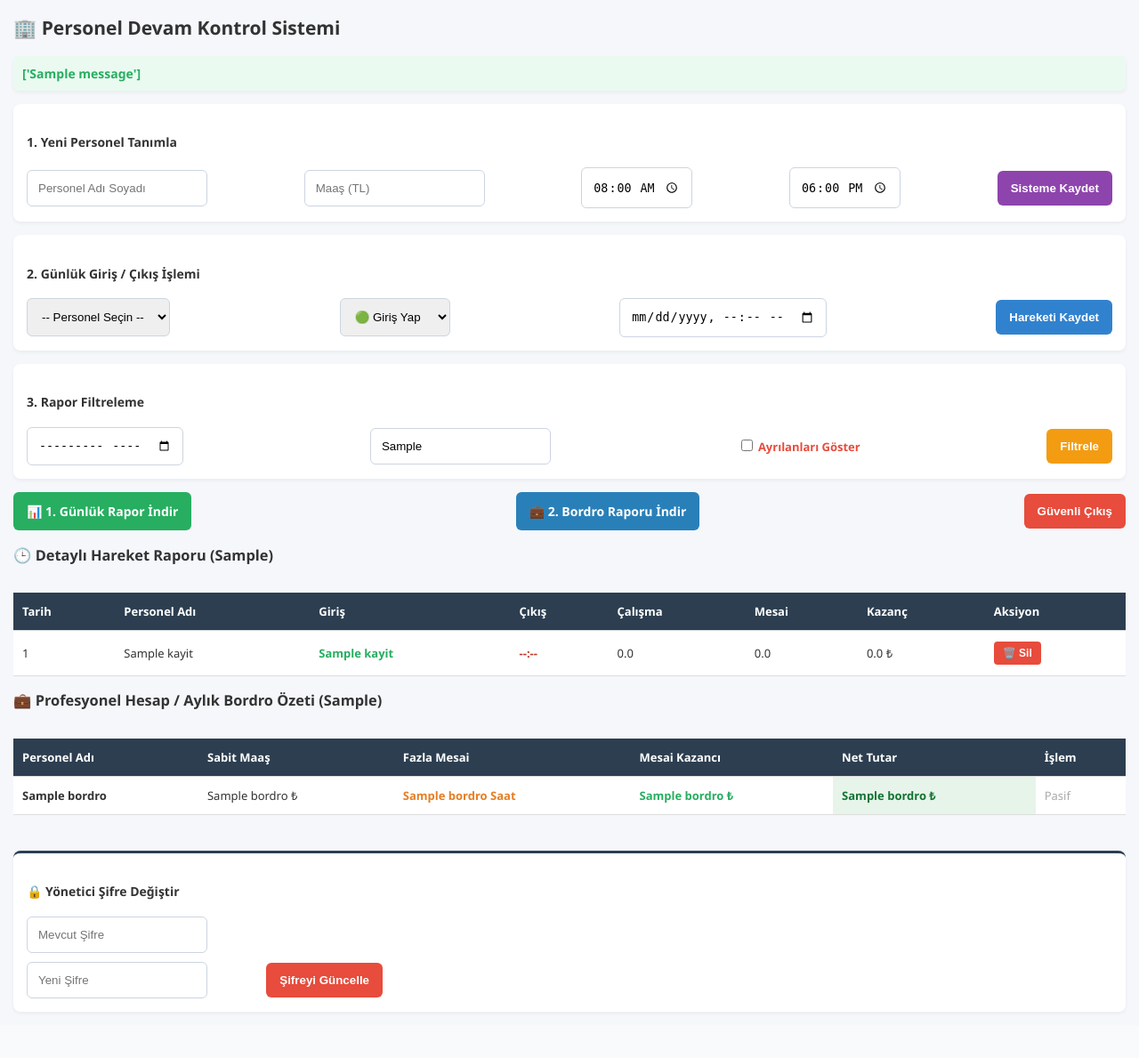
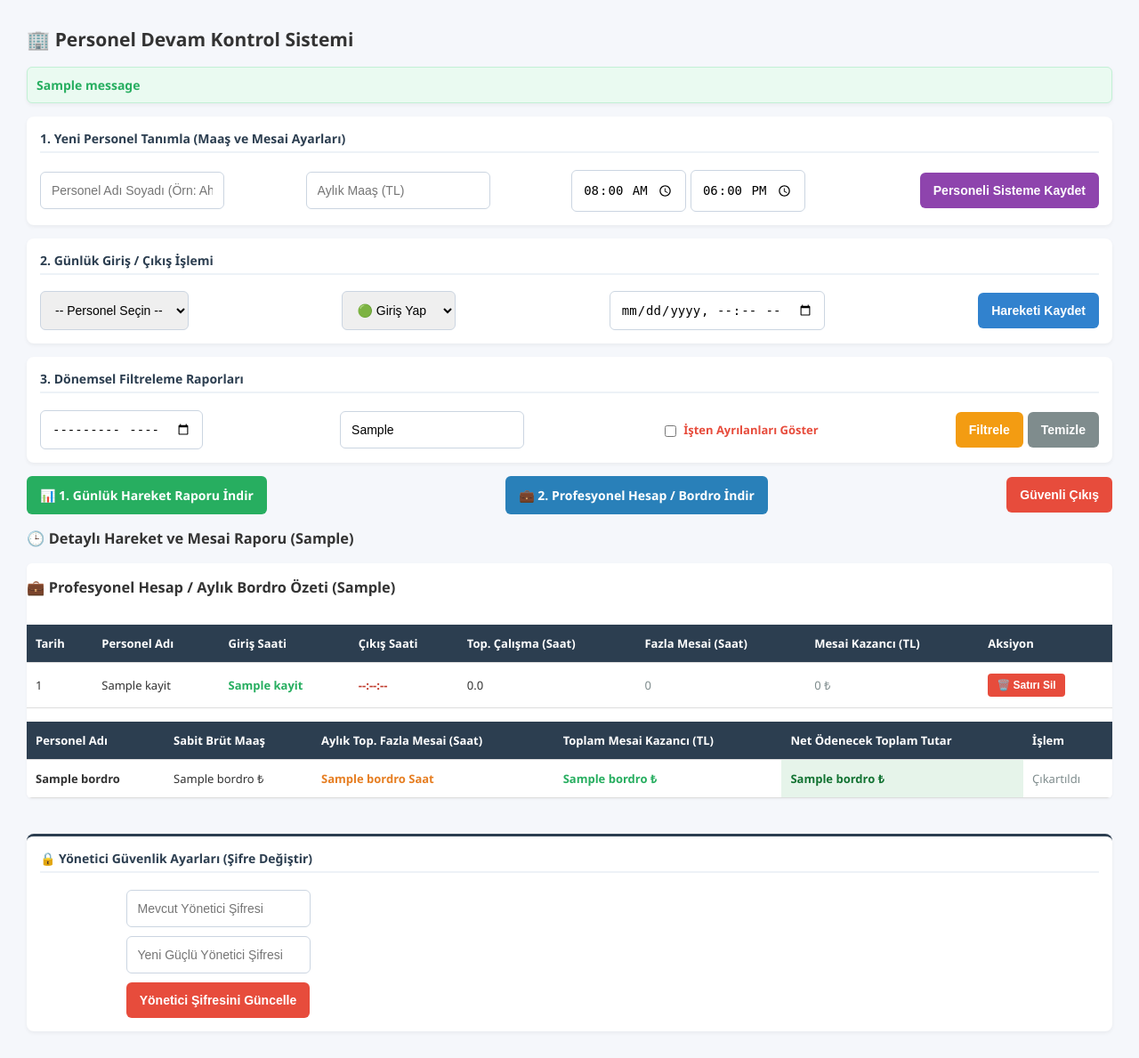
Before and after one commit to osmanuresin96/pdks, a Flask app: template templates/index.html in a window 1280 px wide. Shown: the whole page at 89% size. Before the commit the page ends 1138 px from the top, so only its background shows below. Run offline with Flask 3, Linux system fonts and the light colour scheme; the visitor is signed in with stand-in values (Sample User, id 1); tables that the repository leaves empty hold one stand-in row (values such as "Sample post"); the template is opened without the code that fills it: most values are stand-ins (such as "Sample title", 1, 10 or a date in 2020); one stand-in notice (Sample message) is shown.

Commit message:
Update index.html for improved styling and structure

```diff
--- a/templates/index.html
+++ b/templates/index.html
@@ -3,24 +3,31 @@
 <head>
     <meta charset="UTF-8">
     <meta name="viewport" content="width=device-width, initial-scale=1.0">
-    <title>PDKS - İK Yönetimi</title>
+    <title>Profesyonel PDKS - İK Yönetimi</title>
     <style>
-        body { font-family: 'Segoe UI', sans-serif; margin: 15px; background: #f5f7fb; color: #333; font-size: 14px; }
+        body { font-family: 'Segoe UI', Arial, sans-serif; margin: 15px; background-color: #f5f7fb; color: #333; font-size: 14px; }
         table { border-collapse: collapse; width: 100%; margin-top: 15px; background: white; font-size: 13px; }
         th, td { padding: 12px 10px; text-align: left; border-bottom: 1px solid #ddd; }
-        th { background: #2c3e50; color: white; white-space: nowrap; }
-        .kutu { margin-bottom: 15px; padding: 15px; background: white; border-radius: 8px; box-shadow: 0 2px 4px rgba(0,0,0,0.05); }
-        input, select { padding: 12px; border: 1px solid #cbd5e1; border-radius: 6px; width: 100%; box-sizing: border-box; margin-bottom: 10px; }
-        button { padding: 12px 15px; background: #3182ce; color: white; border: none; border-radius: 6px; cursor: pointer; font-weight: bold; width: 100%; box-sizing: border-box; }
-        .btn-excel { padding: 12px 15px; font-weight: bold; border-radius: 6px; border: none; color: white; cursor: pointer; background: #27ae60; margin-bottom: 10px; text-align: center; display: inline-block; text-decoration: none; width: 100%; box-sizing: border-box; }
-        .btn-cikis { background: #e74c3c; }
-        .btn-sil { background: #e74c3c; padding: 6px 10px; font-size: 12px; border-radius: 4px; color: white; border: none; cursor: pointer; width: auto; }
-        .flex { display: flex; flex-direction: column; gap: 10px; }
+        th { background-color: #2c3e50; color: white; white-space: nowrap; }
+        .kutu { margin-bottom: 15px; padding: 15px; background-color: white; border-radius: 8px; box-shadow: 0 2px 4px rgba(0,0,0,0.05); }
+        input, select { padding: 12px; border: 1px solid #cbd5e1; border-radius: 6px; font-size: 14px; width: 100%; box-sizing: border-box; margin-bottom: 10px; }
+        button { padding: 12px 15px; background-color: #3182ce; color: white; border: none; border-radius: 6px; cursor: pointer; font-weight: bold; font-size: 14px; width: 100%; box-sizing: border-box; }
+        .btn-excel { padding: 12px 15px; font-weight: bold; border-radius: 6px; border: none; color: white; cursor: pointer; background-color: #27ae60; margin-bottom: 10px; font-size: 14px; width: 100%; text-align: center; display: inline-block; text-decoration: none; }
+        .btn-cikis { background-color: #e74c3c; }
+        .btn-sil { background-color: #e74c3c; padding: 6px 10px; font-size: 12px; border-radius: 4px; color: white; border: none; cursor: pointer; width: auto; }
+        .flex-container { display: flex; flex-direction: column; gap: 10px; }
+        h4 { margin-top: 0; color: #2c3e50; border-bottom: 2px solid #edf2f7; padding-bottom: 5px; }
+        .tablo-kapsayici { overflow-x: auto; margin-top: 10px; background: white; border-radius: 6px; box-shadow: 0 1px 3px rgba(0,0,0,0.05); }
+        .renk-turuncu { color: #e67e22; font-weight: bold; }
+        .renk-yesil { color: #27ae60; font-weight: bold; }
+        .renk-gri { color: #7f8c8d; }
+        .badge-pasif { background-color: #7f8c8d; color: white; padding: 3px 6px; font-size: 11px; border-radius: 4px; }
         .login-grid { display: grid; grid-template-columns: 1fr; gap: 20px; max-width: 800px; margin: 40px auto; }
-        .hata { background: #fde8e8; color: #e74c3c; padding: 10px; border-radius: 6px; font-weight: bold; margin-bottom: 15px; }
-        .mesaj { background: #eafaf1; color: #27ae60; padding: 10px; border-radius: 6px; font-weight: bold; margin-bottom: 15px; }
+        .hata { background-color: #fde8e8; color: #e74c3c; padding: 10px; border-radius: 6px; font-weight: bold; margin-bottom: 15px; border: 1px solid #f8b4b4; }
+        .mesaj { background-color: #eafaf1; color: #27ae60; padding: 10px; border-radius: 6px; font-weight: bold; margin-bottom: 15px; border: 1px solid #c2f0d5; }
         @media (min-width: 768px) {
-            .flex { flex-direction: row; align-items: center; justify-content: space-between; flex-wrap: wrap; }
+            body { margin: 30px; }
+            .flex-container { flex-direction: row; align-items: center; justify-content: space-between; flex-wrap: wrap; }
             input, select, button, .btn-excel { width: auto; margin-bottom: 0; }
             .login-grid { grid-template-columns: 1fr 1fr; }
         }
@@ -29,18 +36,19 @@
 <body>
     <h2>🏢 Personel Devam Kontrol Sistemi</h2>
 
+    <!-- GİRİŞ YAPILMADIYSA GÖRÜNECEK BAĞIMSIZ EKRANLAR -->
     {% if not session.logged_in and not session.user_logged_in %}
     {% with messages = get_flashed_messages() %}
-      {% if messages %}<div class="hata" style="max-width: 800px; margin: 10px auto;">{{ messages }}</div>{% endif %}
+      {% if messages %}<div class="hata" style="max-width: 800px; margin: 10px auto;">{{ messages[0] }}</div>{% endif %}
     {% endwith %}
     <div class="login-grid">
         <div class="kutu">
             <h3>🔑 Yönetici Girişi</h3>
             <form action="/login" method="POST">
                 <input type="hidden" name="login_tipi" value="admin">
-                <input type="text" name="kullanici_adi" placeholder="Kullanıcı Adı" required><br>
-                <input type="password" name="sifre" placeholder="Şifre" required><br>
-                <button type="submit" style="background: #2c3e50;">Yönetici Girişi Yap</button>
+                <input type="text" name="kullanici_adi" placeholder="Yönetici Kullanıcı Adı" required><br>
+                <input type="password" name="sifre" placeholder="Yönetici Şifresi" required><br>
+                <button type="submit" style="background-color: #2c3e50;">Yönetici Girişi Yap</button>
             </form>
         </div>
         <div class="kutu">
@@ -49,35 +57,44 @@
                 <input type="hidden" name="login_tipi" value="personel">
                 <select name="user_personel_id" required>
                     <option value="">-- İsminizi Seçin --</option>
-                    {% for p in personeller %}<option value="{{ p }}">{{ p }}</option>{% endfor %}
+                    {% for p in personeller %}
+                    <option value="{{ p[0] }}">{{ p[1] }}</option>
+                    {% endfor %}
                 </select><br><br>
-                <button type="submit" style="background: #2980b9;">Raporumu Görüntüle</button>
+                <button type="submit" style="background-color: #2980b9;">Kendi Raporumu Görüntüle</button>
             </form>
         </div>
     </div>
     {% else %}
+
+    <!-- FLASH BİLDİRİMLERİ -->
     {% with messages = get_flashed_messages() %}
-      {% if messages %}<div class="kutu mesaj">{{ messages }}</div>{% endif %}
+      {% if messages %}<div class="kutu mesaj">{{ messages[0] }}</div>{% endif %}
     {% endwith %}
 
+    <!-- SADECE YÖNETİCİNİN GÖRECEĞİ ALANLAR -->
     {% if session.logged_in %}
     <div class="kutu">
-        <h4>1. Yeni Personel Tanımla</h4>
-        <form action="/personel_ekle" method="POST" class="flex">
-            <input type="text" name="personel_adi" placeholder="Personel Adı Soyadı" required>
-            <input type="number" name="maas" placeholder="Maaş (TL)" required>
-            <input type="time" name="mesai_baslangic" value="08:00" required>
-            <input type="time" name="mesai_bitis" value="18:00" required>
-            <button type="submit" style="background: #8e44ad;">Sisteme Kaydet</button>
+        <h4>1. Yeni Personel Tanımla (Maaş ve Mesai Ayarları)</h4>
+        <form action="/personel_ekle" method="POST" class="flex-container">
+            <input type="text" name="personel_adi" placeholder="Personel Adı Soyadı (Örn: Ahmet YILMAZ)" required>
+            <input type="number" name="maas" placeholder="Aylık Maaş (TL)" required>
+            <div style="display: flex; gap: 5px; width: 100%; max-width: 300px;">
+                <input type="time" name="mesai_baslangic" value="08:00" required>
+                <input type="time" name="mesai_bitis" value="18:00" required>
+            </div>
+            <button type="submit" style="background-color: #8e44ad;">Personeli Sisteme Kaydet</button>
         </form>
     </div>
 
     <div class="kutu">
         <h4>2. Günlük Giriş / Çıkış İşlemi</h4>
-        <form action="/islem" method="POST" class="flex">
+        <form action="/islem" method="POST" class="flex-container">
             <select name="personel_id" required>
                 <option value="">-- Personel Seçin --</option>
-                {% for p in personeller %}<option value="{{ p }}">{{ p }}</option>{% endfor %}
+                {% for p in personeller %}
+                <option value="{{ p[0] }}">{{ p[1] }}</option>
+                {% endfor %}
             </select>
             <select name="islem_tipi">
                 <option value="Giriş">🟢 Giriş Yap</option>
@@ -90,57 +107,101 @@
     {% endif %}
 
     <div class="kutu">
-        <h4>3. Rapor Filtreleme</h4>
-        <form action="/" method="GET" class="flex">
-            <input type="month" name="ay_filtre" value="{{ secili_ay }}">
+        <h4>3. Dönemsel Filtreleme Raporları</h4>
+        <form action="/" method="GET" class="flex-container">
+            <input type="month" name="ay_filtre" value="{{ secili_ay }}" style="max-width: 200px;">
             {% if session.logged_in %}
-            <input type="text" name="arama" placeholder="İsim ara..." value="{{ aranan_kelime }}">
-            <label style="font-weight: bold; font-size: 13px; color: #e74c3c; cursor: pointer;">
-                <input type="checkbox" name="goster_pasif" value="1" {% if goster_pasif == '1' %}checked{% endif %} onchange="this.form.submit()"> Ayrılanları Göster
+            <input type="text" name="arama" placeholder="İsime göre filtrele..." value="{{ aranan_kelime }}">
+            <label style="font-weight: bold; font-size: 13px; color: #e74c3c; cursor: pointer; display: inline-flex; align-items: center; gap: 5px;">
+                <input type="checkbox" name="goster_pasif" value="1" {% if goster_pasif == '1' %}checked{% endif %} onchange="this.form.submit()"> İşten Ayrılanları Göster
             </label>
             {% endif %}
-            <button type="submit" style="background: #f39c12;">Filtrele</button>
+            <div style="display: flex; gap: 5px;">
+                <button type="submit" style="background-color: #f39c12;">Filtrele</button>
+                <a href="/" style="text-decoration: none; width: 100%;"><button type="button" style="background-color: #7f8c8d;">Temizle</button></a>
+            </div>
         </form>
     </div>
 
-    <div class="kutu flex" style="background: none; padding: 0; box-shadow: none;">
-        <a href="/excel_hareket?ay_filtre={{ secili_ay }}&goster_pasif={{ goster_pasif }}" class="btn-excel">📊 1. Günlük Rapor İndir</a>
+    <div class="kutu flex-container" style="background: none; padding: 0; box-shadow: none;">
+        <a href="/excel_hareket?ay_filtre={{ secili_ay }}&goster_pasif={{ goster_pasif }}" class="btn-excel">📊 1. Günlük Hareket Raporu İndir</a>
         {% if session.logged_in %}
-        <a href="/excel_bordro?ay_filtre={{ secili_ay }}&goster_pasif={{ goster_pasif }}" class="btn-excel" style="background: #2980b9;">💼 2. Bordro Raporu İndir</a>
+        <a href="/excel_bordro?ay_filtre={{ secili_ay }}&goster_pasif={{ goster_pasif }}" class="btn-excel" style="background-color: #2980b9;">💼 2. Profesyonel Hesap / Bordro İndir</a>
         {% endif %}
         <a href="/logout" style="text-decoration: none;"><button type="button" class="btn-cikis">Güvenli Çıkış</button></a>
     </div>
 
-       <h3>🕒 {% if session.user_logged_in %}Kişisel{% else %}Detaylı{% endif %} Hareket Raporu ({{ secili_ay }})</h3>
-    <div style="overflow-x: auto;">
+    <!-- TABLO 1: RAPORLAR -->
+    <h3>🕒 {% if session.user_logged_in %}Kişisel{% else %}Detaylı{% endif %} Hareket ve Mesai Raporu ({{ secili_ay }})</h3>
+    <div class="tablo-kapsayici">
         <table>
             <thead>
                 <tr>
-                    <th>Tarih</th><th>Personel Adı</th><th>Giriş</th><th>Çıkış</th><th>Çalışma</th><th>Mesai</th><th>Kazanç</th>{% if session.logged_in %}<th>Aksiyon</th>{% endif %}
+                    <th>Tarih</th>
+                    <th>Personel Adı</th>
+                    <th>Giriş Saati</th>
+                    <th>Çıkış Saati</th>
+                    <th>Top. Çalışma (Saat)</th>
+                    <th>Fazla Mesai (Saat)</th>
+                    <th>Mesai Kazancı (TL)</th>
+                    {% if session.logged_in %}<th>Aksiyon</th>{% endif %}
                 </tr>
             </thead>
             <tbody>
                 {% for kayit in kayitlar %}
                 <tr>
                     <td>{{ kayit[0] }}</td>
-                    <td>{{ kayit[1] }} {% if kayit[9] == 0 %}<span class="badge-pasif">(Ayrılmış)</span>{% endif %}</td>
+                    <td>{{ kayit[1] }} {% if kayit[9] == 0 %}<span class="badge-pasif">Ayrılmış</span>{% endif %}</td>
                     <td><span style="color: #27ae60; font-weight: bold;">{{ kayit[2] }}</span></td>
-                    <td><span style="color: #c0392b; font-weight: bold;">{{ kayit[3] if kayit[3] else '--:--' }}</span></td>
+                    <td><span style="color: #c0392b; font-weight: bold;">{{ kayit[3] if kayit[3] else '--:--:--' }}</span></td>
                     <td>{{ kayit[4] if kayit[4] else '0.0' }}</td>
-
-                    <!-- DÜZELTİLDİ: None kontrolü eklenerek kıyaslama hatası tamamen engellendi -->
-                    <td class="{% if kayit[5] and kayit[5] > 0 %}renk-turuncu{% else %}renk-gri{% endif %}">
-                        {{ kayit[5] if kayit[5] else '0.0' }}
-                    </td>
-                    <td class="{% if kayit[6] and kayit[6] > 0 %}renk-yesil{% else %}renk-gri{% endif %}">
-                        {{ kayit[6] if kayit[6] else '0.0' }} ₺
-                    </td>
-
+                    <td class="{% if (kayit[5] or 0) > 0 %}renk-turuncu{% else %}renk-gri{% endif %}">{{ kayit[5] or 0 }}</td>
+                    <td class="{% if (kayit[6] or 0) > 0 %}renk-yesil{% else %}renk-gri{% endif %}">{{ kayit[6] or 0 }} ₺</td>
                     {% if session.logged_in %}
                     <td>
                         <a href="/kayit_sil/{{ kayit[7] }}/{{ kayit[8] }}" onclick="return confirm('Bu satırı silmek istediğinize emin misiniz?');">
-                            <button type="button" class="btn-sil">🗑️ Sil</button>
+                            <button type="button" class="btn-sil">🗑️ Satırı Sil</button>
                         </a>
+                    </td>
+                    {% endif %}
+                </tr>
+                {% endfor %}
+    <!-- TABLO 2: AYLIK BORDROLAR -->
+    <h3>💼 {% if session.user_logged_in %}Kişisel Maaş /{% else %}Profesyonel Hesap / Aylık{% endif %} Bordro Özeti ({{ secili_ay }})</h3>
+    <div class="tablo-kapsayici">
+        <table id="bordroTablosu">
+            <thead>
+                <tr>
+                    <th>Personel Adı</th>
+                    <th>Sabit Brüt Maaş</th>
+                    <th>Aylık Top. Fazla Mesai (Saat)</th>
+                    <th>Toplam Mesai Kazancı (TL)</th>
+                    <th>Net Ödenecek Toplam Tutar</th>
+                    {% if session.logged_in %}<th>İşlem</th>{% endif %}
+                </tr>
+            </thead>
+            <tbody>
+                {% for b in bordro %}
+                <tr>
+                    <td>
+                        <strong>{{ b[1] }}</strong>
+                        {% if b[6] == 0 %}
+                            <span class="badge-pasif">İşten Ayrılmış</span>
+                        {% endif %}
+                    </td>
+                    <td>{{ b[2] }} ₺</td>
+                    <td class="renk-turuncu">{{ b[3] }} Saat</td>
+                    <td class="renk-yesil">{{ b[4] }} ₺</td>
+                    <td style="background-color: #e6f4ea; font-weight: bold; color: #137333;">{{ b[5] }} ₺</td>
+                    {% if session.logged_in %}
+                    <td>
+                        {% if b[6] == 1 %}
+                        <a href="/personel_sil/{{ b[0] }}" onclick="return confirm('{{ b[1] }} isimli personeli çıkartmak istediğinize emin misiniz? Raporları korunacaktır.');">
+                            <button type="button" class="btn-sil">🗑️ Personeli Sil</button>
+                        </a>
+                        {% else %}
+                        <span class="renk-gri">Çıkartıldı</span>
+                        {% endif %}
                     </td>
                     {% endif %}
                 </tr>
@@ -149,48 +210,16 @@
         </table>
     </div>
 
-    <h3>💼 {% if session.user_logged_in %}Kişisel Maaş /{% else %}Profesyonel Hesap / Aylık{% endif %} Bordro Özeti ({{ secili_ay }})</h3>
-    <div style="overflow-x: auto;">
-        <table id="bordroTablosu">
-            <thead>
-                <tr>
-                    <th>Personel Adı</th><th>Sabit Maaş</th><th>Fazla Mesai</th><th>Mesai Kazancı</th><th>Net Tutar</th>{% if session.logged_in %}<th>İşlem</th>{% endif %}
-                </tr>
-            </thead>
-            <tbody>
-                {% for b in bordro %}
-                <tr>
-                    <td><strong>{{ b }}</strong> {% if b == 0 %}<span style="color:#aaa;">(Ayrılmış)</span>{% endif %}</td>
-                    <td>{{ b }} ₺</td>
-                    <td style="color: #e67e22; font-weight: bold;">{{ b }} Saat</td>
-                    <td style="color: #27ae60; font-weight: bold;">{{ b }} ₺</td>
-                    <td style="background: #e6f4ea; font-weight: bold; color: #137333;">{{ b }} ₺</td>
-                    {% if session.logged_in %}
-                    <td>
-                        {% if b == 1 %}
-                        <a href="/personel_sil/{{ b }}" onclick="return confirm('Personeli çıkartmak istediğinize emin misiniz?');">
-                            <button type="button" class="btn-sil">🗑️ Çıkart</button>
-                        </a>
-                        {% else %}<span style="color: #aaa;">Pasif</span>{% endif %}
-                    </td>
-                    {% endif %}
-                </tr>
-                {% endfor %}
-            </tbody>
-        </table>
-    </div>
-
+    <!-- GÜVENLİK AYARLARI -->
     {% if session.logged_in %}
     <div class="kutu" style="margin-top: 40px; border-top: 3px solid #2c3e50;">
-        <h4>🔒 Yönetici Şifre Değiştir</h4>
-        <form action="/admin_sifre_degis" method="POST" class="flex" style="max-width: 400px;">
-            <input type="password" name="eski_sifre" placeholder="Mevcut Şifre" required>
-            <input type="password" name="yeni_sifre" placeholder="Yeni Şifre" required>
-            <button type="submit" class="btn-cikis" style="background: #e74c3c;">Şifreyi Güncelle</button>
+        <h4>🔒 Yönetici Güvenlik Ayarları (Şifre Değiştir)</h4>
+        <form action="/admin_sifre_degis" method="POST" class="flex-container" style="max-width: 400px; display: flex; flex-direction: column; gap: 10px;">
+            <input type="password" name="eski_sifre" placeholder="Mevcut Yönetici Şifresi" required>
+            <input type="password" name="yeni_sifre" placeholder="Yeni Güçlü Yönetici Şifresi" required>
+            <button type="submit" style="background-color: #e74c3c;">Yönetici Şifresini Güncelle</button>
         </form>
     </div>
     {% endif %}
 
     {% endif %}
-</body>
-</html>
```
